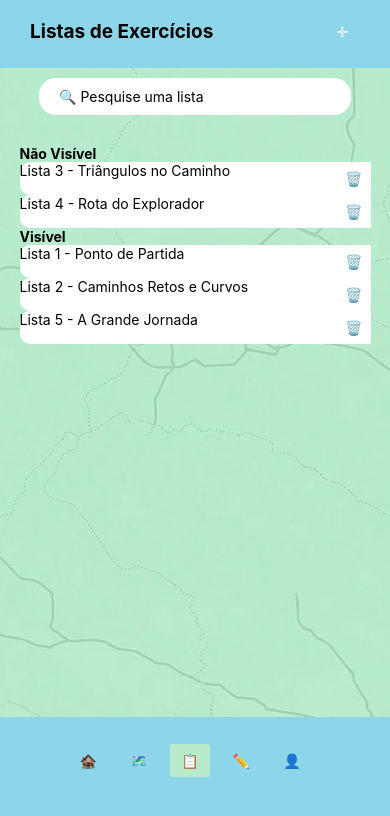
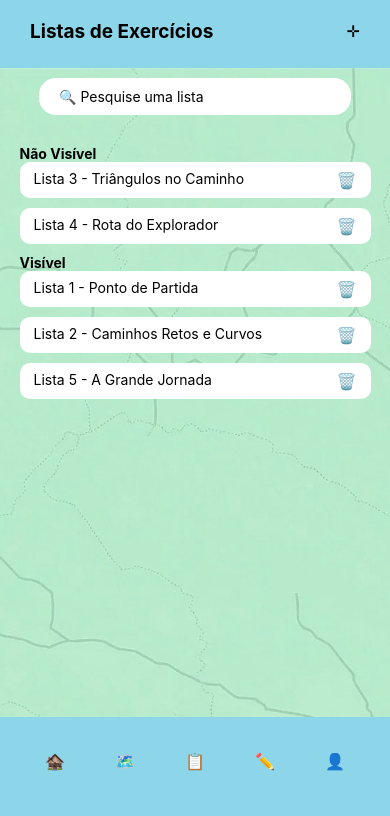
Before and after one commit to mdudag/TAC-II-DM, a React Native app: screen / in a window 390 px wide. Shown: the top 816 px of the page. Built offline with nearby package versions, Linux system fonts and the light colour scheme.

Commit message:
criação de componente Botao

```diff
--- a/componentes.js
+++ b/componentes.js
@@ -7,19 +7,50 @@ import {cores, styles} from './styles';
 export function Cabecalho({handlePressAddLista}) {
     return(
     <View style={styles.cabecalho}>
-        <Text style={styles.tituloCabecalho}>Listas de Exercícios</Text>
-        <ButtonStyle title=' ✛ ' onPress={handlePressAddLista}/>
+        <Text style={styles.tituloCabecalho}
+              // Se o texto for maior que o espaço:
+              numberOfLines={1}     // Permite o texto em uma linha
+              adjustsFontSizeToFit  // Diminui o tamanho da fonte para caber
+              minimumFontScale={0.9} // Tamanho mínimo da fonte: até 90% menor
+              ellipsizeMode='tail'  // Corta o texto e add reticências se for muito grande
+              >
+            Listas de Exercícios
+        </Text>
+        <Botao titulo="✛"
+               onPress={handlePressAddLista}
+               cor='transparent'
+               estiloBotao={{paddingHorizontal: 10}} />
     </View>
     );
 }
 
-function ButtonStyle({title, onPress}) {
+function Botao({
+    titulo = 'Botão',
+    onPress = () => {},
+    cor = cores.branco,
+    corPress = 'transparent',
+    estiloBotao = {
+        flex: 1,
+        alignItems: 'center',
+        justifyContent: 'center',
+        paddingVertical: 10,
+        paddingHorizontal: 20,
+        borderRadius: 10,
+    },
+    estiloText = {
+        color: '#000',
+        fontSize: 16
+    },
+    icone = null
+}) {
     return(
-        <View style={{marginRight: 10}}>
-            <Button title={title}
-                    color={cores.azul}
-                    onPress={onPress}/>
-        </View>
+        <Pressable onPress={onPress}
+                   style={({pressed}) => [ {
+                    backgroundColor: cor? (pressed? corPress: cor): 'transparent'
+                   }, estiloBotao]}>
+            {icone && <Text>{icone}</Text>}
+            {titulo? <Text style={estiloText}>{titulo}</Text>: null}
+        </Pressable>
     );
 }
 
@@ -68,17 +99,21 @@ function ResultadoListas({sections, handlePressLixeira}) {
         <View style={styles.barraLista}>
                 <View style={{flex: 1}}>
                     <Pressable onPress={() => modalOpen(item)}>
-                        <Text>{item.titulo}</Text>
+                        <Text // Se o texto for maior que o espaço:
+                              numberOfLines={1}     // Permite o texto em uma linha
+                              minimumFontScale={0.9} // Tamanho mínimo da fonte: até 90% menor
+                              ellipsizeMode='tail'  // Corta o texto e add reticências se for muito grande
+                        >
+                            {item.titulo}
+                        </Text>
                     </Pressable>
                 </View>
-                <View style={{flexDirection: 'row', marginLeft: '14'}}>
-                    {/* <Text style={{marginRight: '10'}}>✏️</Text> */}
-                    {/* <Text>🗑️ </Text> */}
-                    <Button title='🗑️'
-                            color={cores.branco}
-                            onPress={() => handlePressLixeira(item.id)}/>
+                <View style={{flexDirection: 'row', marginLeft: 14}}>
+                    <Botao titulo="🗑️"
+                           onPress={() => handlePressLixeira(item.id)}
+                           cor='transparent'
+                           estiloBotao={{paddingHorizontal: 14}} />
                 </View>
-
             </View>
         );
     }
@@ -113,13 +148,18 @@ function ModalLista({isVisible, modalClose, itemLista}) {
                 <View style={styles.modalContainer}>
                     <View style={styles.modalCabecalho}>
                         <Text style={styles.modalCabecalhoText}
-                              numberOfLines={1} // Quantidade máxima de linhas
-                              adjustsFontSizeToFit // Ajusta o tamanho da fonte
+                            // Se o texto for maior que o espaço:
+                              numberOfLines={1}     // Permite o texto em uma linha
+                              adjustsFontSizeToFit  // Diminui o tamanho da fonte para caber
+                              minimumFontScale={0.8} // Tamanho mínimo da fonte: até 80% menor
+                              ellipsizeMode='tail'  // Corta o texto e add reticências se for muito grande
                               > {itemLista.titulo}
                         </Text>
-                        <Pressable onPress={modalClose}>
-                            <Text style={{color: '#aaa'}}>✕</Text>
-                        </Pressable>
+                        <Botao titulo="✕"
+                               onPress={modalClose}
+                               cor='transparent'
+                               estiloBotao={{paddingHorizontal: 10}}
+                               estiloText={{color: cores.cinza}}/>
                     </View>
 
                   <View style={styles.modalLine}></View>
@@ -146,7 +186,6 @@ function ModalItem({label, text}) {
             <Text style={styles.modalItemLabel}>{label}:
                 <Text style={styles.modalItemText}> {text}</Text>
             </Text>
-
         </View>
     );
 }
@@ -169,17 +208,35 @@ const valorLista = (itemLista) => {
 // ================== RODAPÉ ==================
 
 export function Rodape() {
+    const cor=cores.azul,padding=17, marginHorizontal=8,borderRadius=40;
 
     return(
         <View style={styles.rodape}>
-            <ButtonStyle title=' 🏚️ '/>
-            <ButtonStyle title=' 🗺️ '/>
-            <View style={{marginRight: 10}}>
-                <Button title=' 📋 '
-                        color={cores.verde}/>
-            </View>
-            <ButtonStyle title=' ✏️ '/>
-            <ButtonStyle title=' 👤 '/>
+            <Botao titulo="🏚️"
+                   cor={cor}
+                   estiloBotao={{padding: padding,
+                                 marginHorizontal: marginHorizontal,
+                                 borderRadius: borderRadius}} />
+            <Botao titulo="🗺️"
+                   cor={cor}
+                   estiloBotao={{padding: padding,
+                                 marginHorizontal: marginHorizontal,
+                                 borderRadius: borderRadius}} />
+            <Botao titulo="📋"
+                   cor={cor}
+                   estiloBotao={{padding: padding,
+                                 marginHorizontal: marginHorizontal,
+                                 borderRadius: borderRadius}} />
+            <Botao titulo="✏️"
+                   cor={cor}
+                   estiloBotao={{padding: padding,
+                                 marginHorizontal: marginHorizontal,
+                                 borderRadius: borderRadius}} />
+            <Botao titulo="👤"
+                   cor={cor}
+                   estiloBotao={{padding: padding,
+                                 marginHorizontal: marginHorizontal,
+                                 borderRadius: borderRadius}} />
         </View>
     );
 }
--- a/styles.js
+++ b/styles.js
@@ -4,7 +4,8 @@ import {StyleSheet} from 'react-native';
 export const cores = {
     azul: '#8DD5E9',
     verde: '#B8EBCC',
-    branco: '#FFFFFF'
+    branco: '#FFFFFF',
+    cinza: '#aaa'
 }
 
 export const styles = StyleSheet.create({
@@ -37,6 +38,10 @@ export const styles = StyleSheet.create({
         fontWeight: 'bold'
     },
 
+    botao: {
+        paddingHorizontal: 10,
+    },
+
     corpo: {
         flex: 1,
         width: '100%',
@@ -44,6 +49,8 @@ export const styles = StyleSheet.create({
         alignItems: 'center',
         paddingTop: '20'
     },
+
+    /*************** Barra de consulta ***************/
 
     barraConsulta: {
         width: '80%',
@@ -56,11 +63,13 @@ export const styles = StyleSheet.create({
     textInput: {
         flex: 1,
         height: 37,
-        paddingLeft: 20,
+        paddingHorizontal: 20,
         elevation: 2,
         borderRadius: 17,
         backgroundColor: cores.branco
     },
+
+    /*************** Área de resultados das listas ***************/
 
     resultado: {
         height: '87%',
@@ -71,9 +80,9 @@ export const styles = StyleSheet.create({
         flexDirection: 'row',
         justifyContent: 'space-between',
         width: '100%',
-        paddingVertical: '8',
-        paddingHorizontal: '14',
-        marginBottom: '10',
+        paddingVertical: 8,
+        paddingLeft: 14,
+        marginBottom: 10,
         borderColor: 'blue',
         borderRadius: 10,
         elevation: 2,
@@ -90,6 +99,8 @@ export const styles = StyleSheet.create({
         flex: 1,    // Ocupa todo o espaço do corpo
         width: '100%'
     },
+
+    /************** Modal **************/
 
     modalCentered: {
         flex: 1,
@@ -149,6 +160,8 @@ export const styles = StyleSheet.create({
         fontWeight: 'normal'
     },
 
+    /******************************/
+
     rodape: {
         flexDirection: 'row',
         width: '100%',
@@ -156,6 +169,6 @@ export const styles = StyleSheet.create({
         alignItems: 'center',
         paddingBottom: 40,
         justifyContent: 'center',
-        backgroundColor: cores.azul
+        backgroundColor: cores.azul,
     }
 });
```
